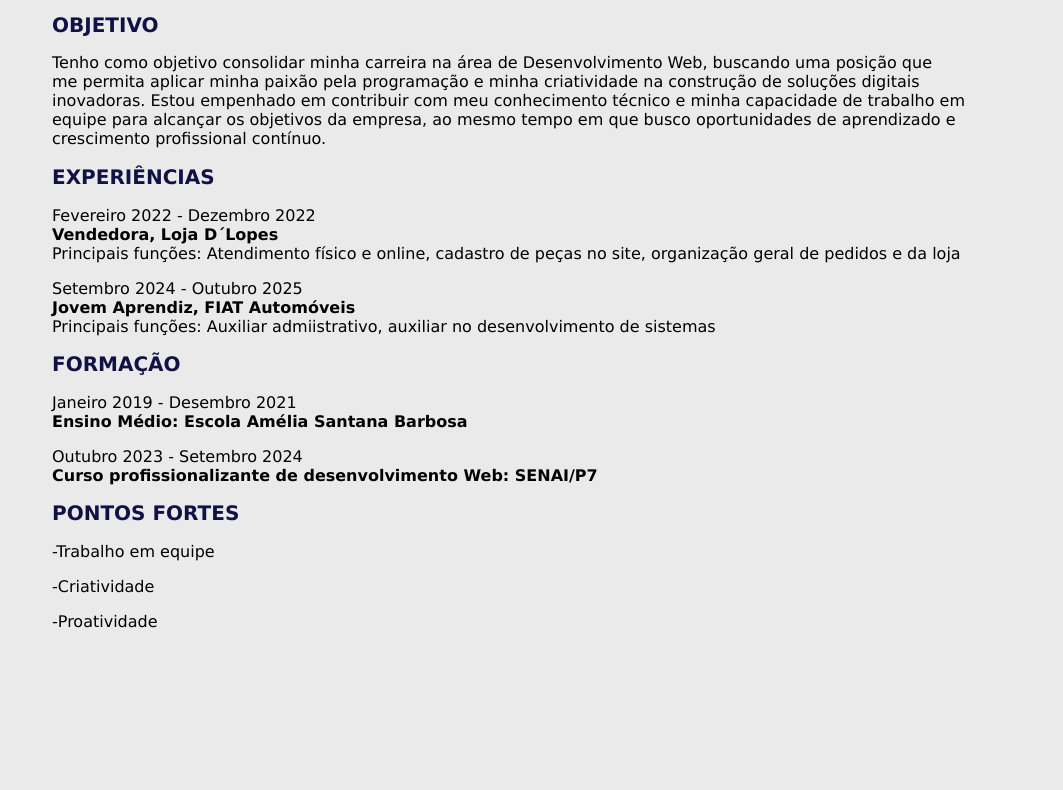
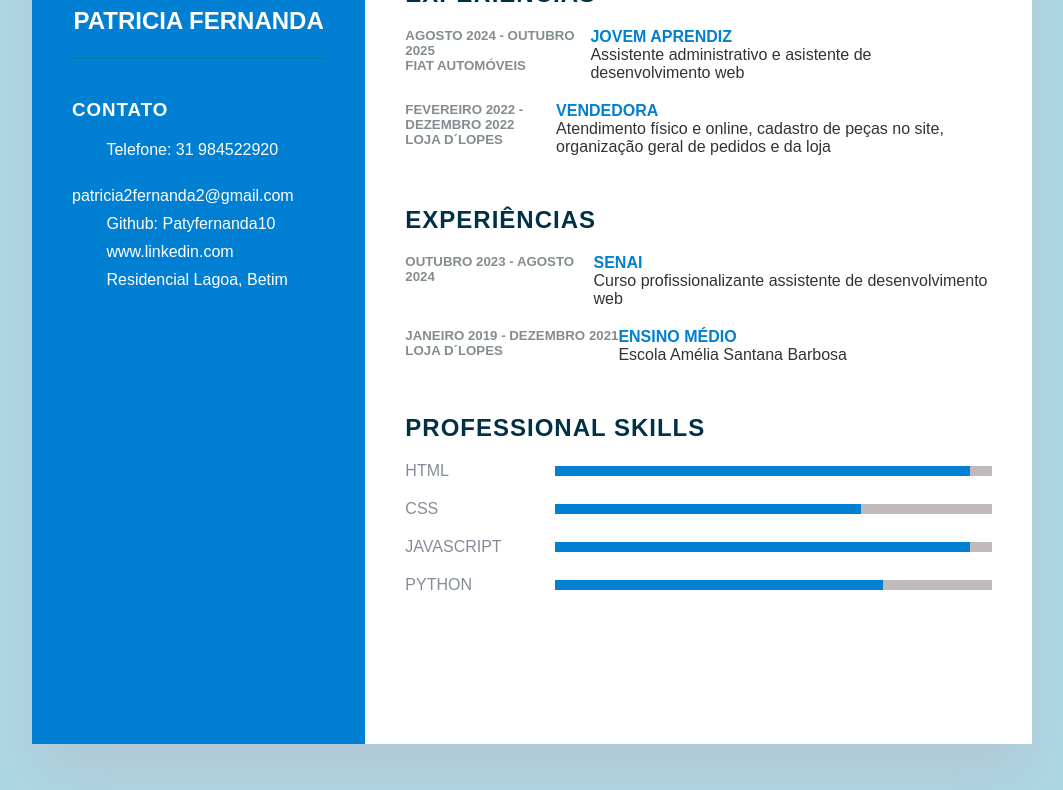
Before and after one commit to patyfernanda10/Meu-curr-culo, a plain HTML site: page index.html in a window 1280 px wide. Shown: the part 306-1096 px from the top of the page, without its empty margins (108-1171 px from the left). Before the commit the page ends 953 px from the top, so only its background shows below. Drawn offline with Linux system fonts and the light colour scheme.

Commit message:
nova versao

```diff
--- a/index.html
+++ b/index.html
@@ -1,48 +1,125 @@
 <!DOCTYPE html>
-<html lang="pt-br">
+<html lang="en">
+<head>
+    <meta name="viewport" content="width=device-width, initial-scale=1.0">
+    <title>CV or Remuse Design</title>
+    <link rel="stylesheet" href="style.css">
+</head>
+<body>
+    <div class="container">
+        <div class="left_Side">
+            <div class="profileText">
+                <div class="imgBx">
+                    <img src="WhatsApp Image 2024-03-24 at 13.18.41.jpeg" alt="foto de perfil">
+                </div>
+                <h2>Patricia Fernanda<br></h2>
+            </div>
+            <div class="contactInfo">
+            <h3 class="title">Contato</h3>
+            <ul>
+                <li>
+                    <span class="icon"><i class="fa fa-phone" aria-hidden="true"></i></span>
+                    <span class="text">Telefone: 31 984522920</span>
+                </li>
+                <li>
+                    <span class="icon"><i class="fa fa-envelope" aria-hidden="true"></i></span>
+                    <span class="text">patricia2fernanda2@gmail.com</span>
+                </li>
+                <li>
+                    <span class="icon"><i class="fa fa-globe" aria-hidden="true"></i></span>
+                    <span class="text">Github: Patyfernanda10</span>
+                </li>
+                <li>
+                    <span class="icon"><i class="fa fa-linkedin" aria-hidden="true"></i></span>
+                    <span class="text">www.linkedin.com</span>
+                </li>
+                <li>
+                    <span class="icon"><i class="fa fa-map-marker" aria-hidden="true"></i></span>
+                    <span class="text">Residencial Lagoa, Betim</span>
+                </li>
+            </ul>
+        </div>
 
-<head>
-    <meta charset="UTF-8">
-    <meta name="viewport" content="width=device-width, initial-scale=1.0">
-    <title>Currículo Patricia Fernanda</title>
-   <link rel="stylesheet" href="style.css">
-</head>
+    </div>
+  <div class="right_Side">
+  <div class="about">
+    <h2 class="title2">Objetivo</h2>
+    Tenho como objetivo consolidar minha carreira na área de Desenvolvimento Web, buscando uma posição que
+     me permita aplicar minha paixão pela programação e minha criatividade na construção de soluções digitais
+     inovadoras. Estou empenhado em contribuir com meu conhecimento técnico e minha capacidade de trabalho em
+     equipe para alcançar os objetivos da empresa, ao mesmo tempo em que busco oportunidades de aprendizado e
+     crescimento profissional contínuo.</div>
+  <div class="about">
+    <h2 class="title2">Experiências</h2>
+    <div class="box">
+        <div class="year_company">
+<h5>Agosto 2024 - Outubro 2025</h5>
+<h5>FIAT Automóveis</h5>
+        </div>
+        <div class="text">
+        <h4>Jovem Aprendiz</h4>
+        <p>Assistente administrativo e asistente de desenvolvimento web</div>
+</div>
+  <div class="box">
+    <div class="year_company">
+<h5>Fevereiro 2022 - Dezembro 2022</h5>
+<h5>Loja D´Lopes</h5>
+    </div>
+    <div class="text">
+    <h4>Vendedora</h4>
+    <p>Atendimento físico e online, cadastro de peças no site, organização geral de pedidos e da loja </p>
+</div>
+</div>
+</div>
 
-<body>
+<div class="about">
+    <h2 class="title2">Experiências</h2>
+    <div class="box">
+        <div class="year_company">
+<h5>Outubro 2023 - Agosto 2024</h5>
+        </div>
+        <div class="text">
+        <h4>SENAI</h4>
+        <p>Curso profissionalizante assistente de desenvolvimento web</div>
+</div>
+  <div class="box">
+    <div class="year_company">
+<h5>Janeiro 2019 - Dezembro 2021</h5>
+<h5>Loja D´Lopes</h5>
+    </div>
+    <div class="text">
+    <h4>Ensino Médio</h4>
+    <p>Escola Amélia Santana Barbosa </p>
+</div>
+</div>
+</div>
 
-
-<h1> PATRICIA FERNANDA </h1>
-     <img src="WhatsApp Image 2024-03-24 at 13.18.39.jpeg" alt="foto de perfil"> </div>
-     <p> Rua Hilda Alves Novais, Residencial Lagoa - Betim <br>
-    31984522920, <br>patricia2fernanda2@gmail.com <br></p>
-
-
-    <h2>OBJETIVO</h2>
-    <p>Tenho como objetivo consolidar minha carreira na área de Desenvolvimento Web, buscando uma posição que <br>
-     me permita aplicar minha paixão pela programação e minha criatividade na construção de soluções digitais <br>
-     inovadoras. Estou empenhado em contribuir com meu conhecimento técnico e minha capacidade de trabalho em <br>
-     equipe para alcançar os objetivos da empresa, ao mesmo tempo em que busco oportunidades de aprendizado e <br>
-     crescimento profissional contínuo.
-    </p>
-    <h2>EXPERIÊNCIAS</h2>
-        <p>Fevereiro 2022 - Dezembro 2022 <br>
-        <b>Vendedora, Loja D´Lopes</b> <br>
-        Principais funções: Atendimento físico e online, cadastro de peças no site, organização geral de pedidos e da loja </p>
-        <p></p>
-        <p>Setembro 2024 - Outubro 2025 <br>
-        <b>Jovem Aprendiz, FIAT Automóveis</b> <br>
-        Principais funções: Auxiliar admiistrativo, auxiliar no desenvolvimento de sistemas</p>
-
-    <h2>FORMAÇÃO</h2>
-         <p> Janeiro 2019 - Desembro 2021 <br>
-        <b>Ensino Médio: Escola Amélia Santana Barbosa</b></p>
-        <p> Outubro 2023 - Setembro 2024 <br>
-        <b> Curso profissionalizante de desenvolvimento Web: SENAI/P7</b></p>
-
-    <h2>PONTOS FORTES</h2>
-    <p>-Trabalho em equipe</p>
-    <p>-Criatividade</p>
-    <p>-Proatividade </p
-
+<div class="about skills">
+    <h2 class="title2">Professional Skills</h2>
+<div class="box">
+    <h4>Html</h4>
+    <div class="percent">
+    <div style="width:95%;"></div>
+</div>
+</div>
+<div class="box">
+    <h4>CSS</h4>
+    <div class="percent">
+    <div style="width: 70%;"></div>
+</div>
+</div>
+<div class="box">
+    <h4>JAVASCRIPT</h4>
+    <div class="percent">
+    <div style="width: 95%;"></div>
+</div>
+</div>
+<div class="box">
+    <h4>PYTHON</h4>
+    <div class="percent">
+    <div style="width:75%;"></div>
+</div>
+</div>
+</div>
 </body>
 </html>
--- a/style.css
+++ b/style.css
@@ -1,20 +1,245 @@
-img{
-    border-radius: 100%;
-    max-width: 150px;
+*
+{
+    margin:0;
+    padding:0;
+    box-sizing:border-box;
+    font-family: 'Poppins', sans-serif;
+
+}
+body
+{
+    background: lightblue;
+    display: flex;
+    justify-content: center;
+    align-items: center;
+    min-height:100vh;
+}
+.container
+{
+    position: relative;
+    width: 100%;
+    max-width: 1000px;
+    min-height: 1000px;
+    background: #fff;
+    margin:50px;
+    display: grid;
+    grid-template-columns: 1fr 2fr ;
+    box-shadow: 0 35px 55px rgba(211, 68, 68, 0.1);
+}
+.container .left_Side
+{
+    position: relative;
+    background: rgb(0, 127, 211);
+    padding: 40px;
+}
+.profileText
+{
+    position: relative;
+    display:flex;
+    flex-direction: column;
+    align-items: center;
+    padding-bottom: 20px;
+    border-bottom: 1px solid  rgb(0, 120, 160);
+}
+.profileText .imgBx
+{
+    position:relative;
+    width: 200px;
+    height:200px;
+    border-radius: 50%;
+    overflow:hidden;
+
+}
+.profileText .imgBx img
+{
+    position: absolute;
+    top: 0;
+    left: 0;
+    width: 100%;
+    height: 100%;
+    object-fit: cover;
+}
+.profileText h2
+{
+    color: #fff;
+    font-size: 1.5em;
+    margin-top: 20px;
+    text-transform: uppercase;
+    text-align: center;
+    font-weight: 600;
+    line-height: 1.4em;
+}
+.profileText h2 span
+{
+    font-size: 0.8em;
+    font-style: 300;
+}
+.contactInfo
+{
+    padding-top: 40px ;
+}
+.title
+{
+    color: #fff;
+    text-transform: uppercase;
+    font-weight: 600;
+    letter-spacing: 1px;
+    margin-bottom: 20px;
 
 }
 
-
-body{
-    background-color: rgb(235, 234, 234);
-    text-align: justify;
-    width: 960px;
-    margin: auto;
-    font-family: Verdana, Geneva, Tahoma, sans-serif;
+.contactInfo ul
+{
+position: relative;
+}
+.contactInfo ul li
+{
+position: relative;
+list-style: none;
+margin: 10px 0;
+cursor: pointer;
+}
+.contactInfo ul li .icon
+{
+    display: inline-block;
+    width: 30px;
+    font-size: 18px;
+    color: #fff
+}
+.contactInfo ul li span
+{
+    color: #fff;
+    font-weight: 300;
+}
+.contactInfo.education li
+{
+margin-bottom: 15px;
 
 }
+.contactInfo.education h5
+{
+    color: #fff;
+    font-weight: 500;
+}
+.contactInfo.education h4
+{
+    color: rgb(252, 248, 248);
+    font-weight: 500;
+}
+.contactInfo.education h4:nth-child(2)
+{
+color: #fff;
+font-weight: 300;
+}
+.contactInfo.language .percent
+{
+    position: relative;
+    width: 100%;
+    height: 6px;
+    background: #fff#f18384;
+    display: block;
+    margin-top: 5px;
+}
+.contactInfo.language .percent div
+{
+    position: absolute;
+    top: 0;
+    left: 0;
+    height: 100%;
+    background: rgb(0, 106, 141);
+}
+.container .right_Side
+{
+    position: relative;
+    background: #fff;
+    padding: 40px;
+}
+.about
+{
+    margin-bottom: 50px;
 
-h1{color: rgb(17, 17, 70);
-font-size: 30px;}
-h2{color: rgb(17, 17, 70);
-font-size: 20px;}
+}
+.about:last-child
+{
+    margin-bottom: 0;
+}
+.title2
+{
+    color:#003147;
+    text-transform: uppercase;
+    letter-spacing: 1px;
+    margin-bottom: 10px;
+}
+p
+{
+    color: #333;
+}
+.about .box
+{
+    display:flex ;
+    flex-direction: row;
+    margin: 20px 0;
+}
+.about .box .year_company
+{
+    min-width: 150px;
+}
+.about .box .year_company h5
+{
+    text-transform: uppercase;
+    color: #848c90;
+    font-weight: 600;
+}
+.about .box .text h4{
+    text-transform: uppercase;
+    color: rgb(0, 127, 211);
+    font-size: 16px;
+}
+.skills .box
+{
+    position: relative;
+    width: 100%;
+    display:grid;
+    grid-template-columns: 150px 1fr;
+    justify-content: center;
+align-items: center;
+}
+.skills .box h4
+{
+    text-transform: uppercase;
+    color: #848c99;
+    font-weight: 500;
+
+}
+.skills .box .percent
+{
+    position: relative;
+    width: 100%;
+    height: 10px;
+background: #c1baba;
+}
+.skills .box .percent div
+{
+position: absolute;
+top: 0;
+left: 00;
+height: 100%;
+background: rgb(0, 127, 211);
+}
+.interest ul{
+    display: grid;
+    grid-template-columns: repeat(4,1fr);
+}
+.interest ul li
+{
+    list-style: none;
+    color: #333;
+    font-weight: 500;
+    margin: 10px 0;
+}
+.interest ul li .fa
+{
+    color: rgb(0, 127, 211);
+    font-size: 18px;
+    width: 20px;
+}
```
Also changed, not shown: WhatsApp Image 2024-03-24 at 13.18.41.jpeg (renamed from WhatsApp Image 2024-03-24 at 13.18.39.jpeg), 1 other file.
